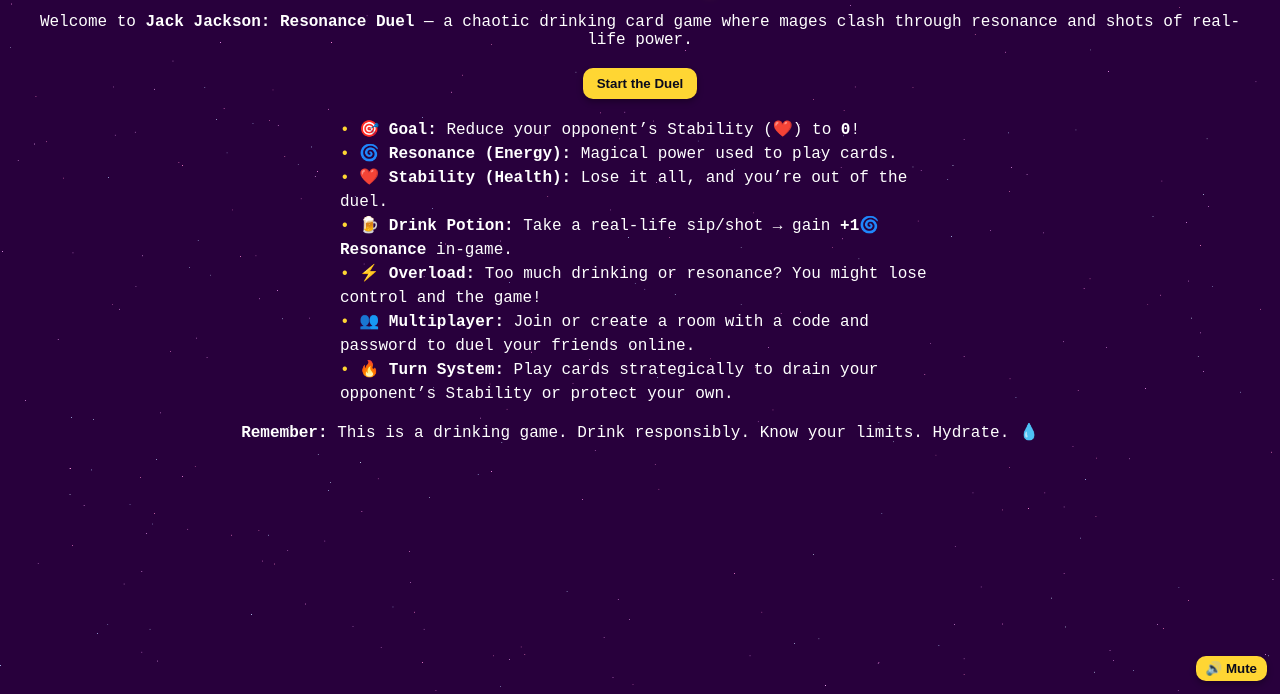
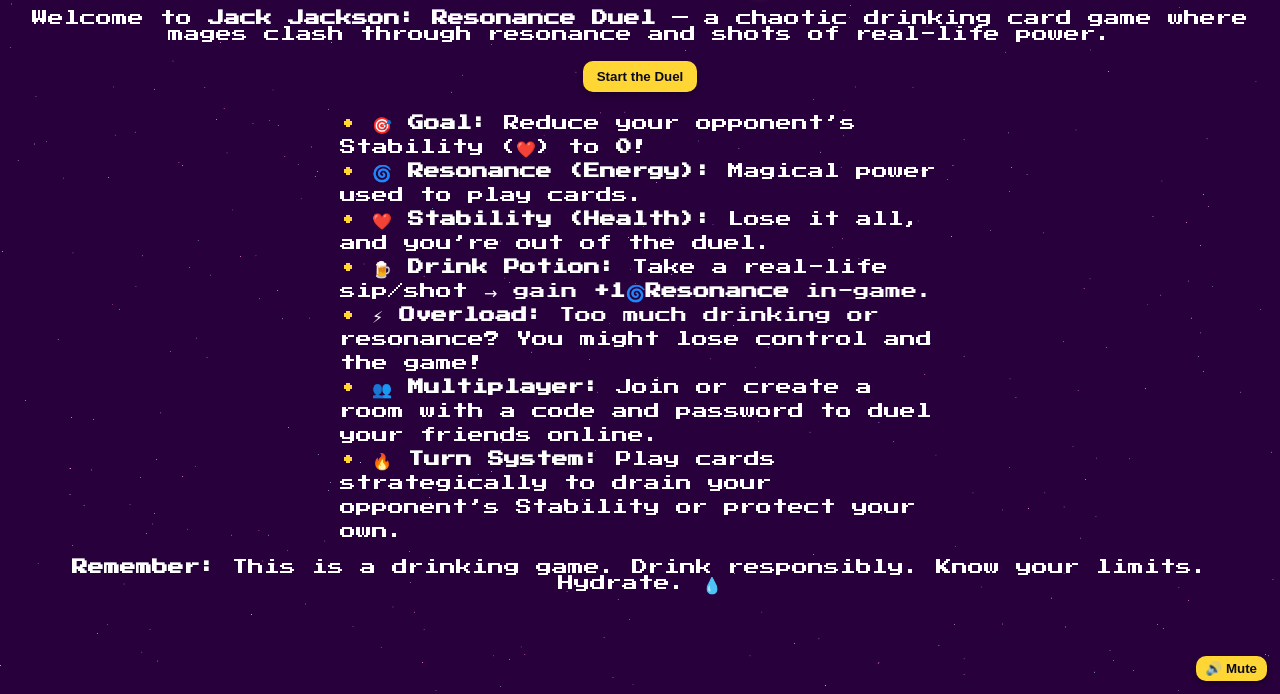
Before and after one commit to infject/tas, a website: page public/index.html in a window 1280 px wide. Shown: the part 106-800 px from the top of the page. Drawn offline with nearby package versions, Linux system fonts and the light colour scheme; no server answers.

Commit message:
Update style.css

```diff
--- a/public/style.css
+++ b/public/style.css
@@ -1,7 +1,7 @@
 
 /* === GLOBAL LAYOUT === */
 html, body {
-  font-family: 'VT323', monospace;
+  font-family: 'Press Start 2P', cursive;
   background: radial-gradient(circle at center, #0b0b1c 0%, #000 100%);
   color: #fff;
   margin: 0;
```
